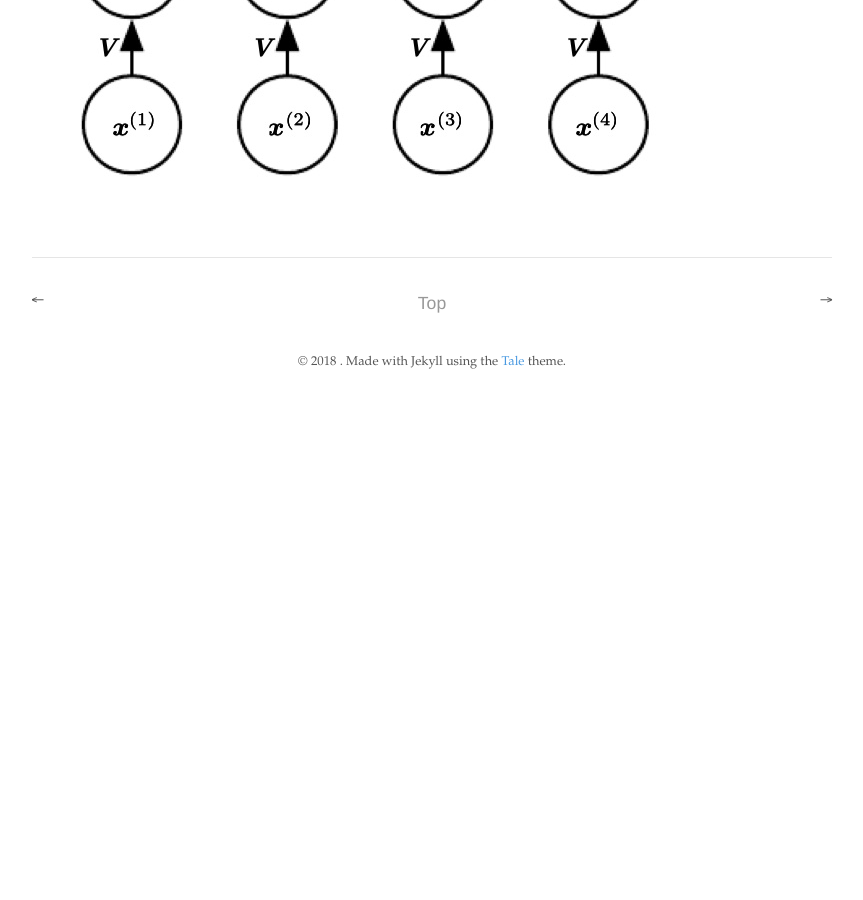
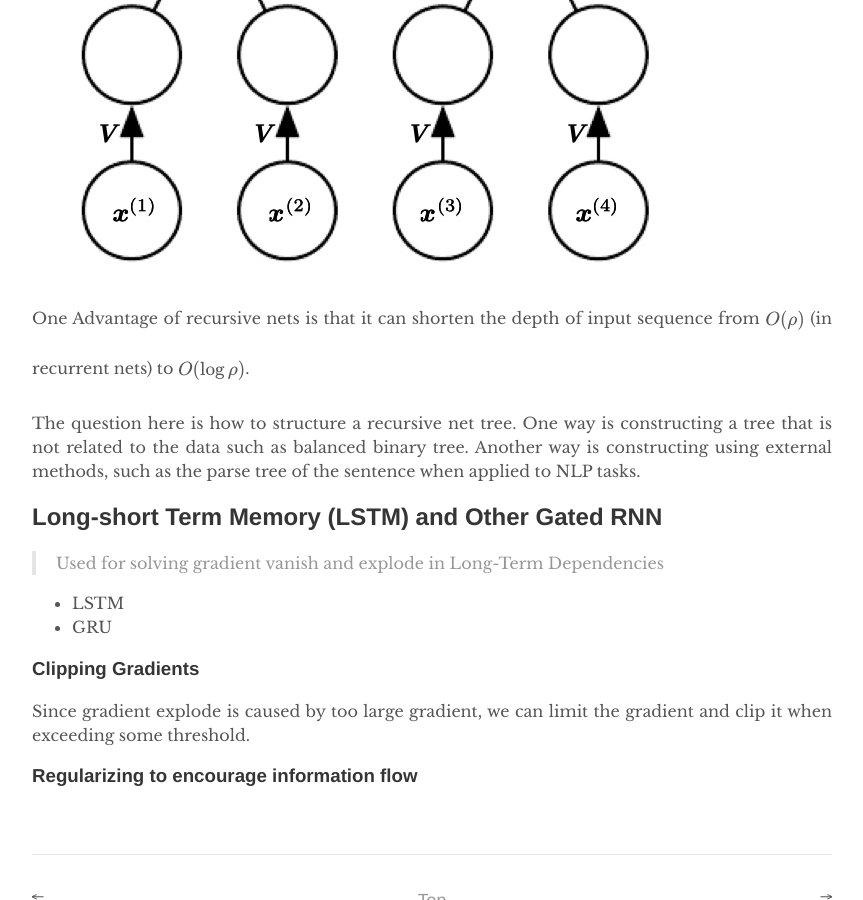
Before and after one commit to djdongjin/djdongjin.github.io, a Jekyll site: the page built from _posts/2018-11-05-Note-10-of-Deep-Learning-RNN.md, in a window 1280 px wide and 900 px high, scrolled down 4561 px. Shown: the whole window, without its empty margins (208-1071 px from the left). Built offline with Jekyll 4.4.1, drawn with Linux system fonts in a browser that asks for light colours; formulas are drawn with MathJax 3; before the commit the page ends 4966 px from its top, so only the background shows below that; some of the changed text lies outside the part shown.

Commit message:
RNN finished

```diff
--- a/_posts/2018-11-05-Note-10-of-Deep-Learning-RNN.md
+++ b/_posts/2018-11-05-Note-10-of-Deep-Learning-RNN.md
@@ -22,7 +22,7 @@ as shown in the following picture:
 
 ## Computing the Gradient in a RNN
 
-Gradient computing in a RNN is almost the same as in a feedforward NN, except that backpropogating from $t^{(i+1)}$ to $t^{(t)}$ in the unfolded RNN, instead of from layer $i+1$ to layer $i$ as in a feedforward NN. Such a method is called *back-propagation through time* (BPTT).
+Gradient computing in a RNN is almost the same as in a feedforward NN, except that backpropogating from $t^{(i+1)}$ to $t^{(i)}$ in the unfolded RNN, instead of from layer $i+1$ to layer $i$ as in a feedforward NN. Such a method is called *back-propagation through time* (BPTT).
 
 ## Bidirectional RNNs
 
@@ -30,13 +30,13 @@ Bi-RNNs combine an RNN that moves forward through time beginning from the start
 
 ![][image-2]
 
-## Encoder-Decoder, Sequence-to-Sequence
-
-Sequence-to-sequence (seq2seq) architectures contains two RNNs, one of which is called *encoder* and used to generate the context representation of the input sequence, *C*, and the other is called *decoder* and used to generate the output sequence given *C*. Typically the last hidden state of encoder $h_{n_x}$ is used as the context representation *C*. The innovation of such an architecture is that the length $n_x$ and $n_y$ can vary from each other.
+## Encoder-Decoder, Sequence-to-Sequence Architectures
+> Able to map an input sequence to an output sequence with different length.
+Sequence-to-sequence (seq2seq) architectures contains two RNNs, one of which is called *encoder* and used to generate the context representation of the input sequence, $C$, and the other is called *decoder* and used to generate the output sequence given $C$. Typically the last hidden state of encoder $h_{n_x}$ is used as the context representation $C$. The innovation of such an architecture is that the length $n_x$ and $n_y$ can vary from each other.
 
 The two RNNs are trained jointly to maximize the average of $log P(y^{(1)},...,y^{(n_y) \mid x^{(1)},...,x^{(n_x)}}$ over all $(x,y)$ pairs in the training set.
 
-One limitation of seq2seq is when the context *C* has a dimension that is too small to properly summarize a long input sequence. This limitation can be resolved by an *attention mechanism* that learns to associate elements of the sequence *C* to elements of the output sequence.
+One limitation of seq2seq is when the context *C* has a dimension that is too small to properly summarize a long input sequence. This limitation can be resolved by an *attention mechanism* that learns to associate elements of the sequence $C$ to elements of the output sequence.
 
 ![the last hidden state of encoder is used as the context representation C.][image-3]
 
@@ -46,6 +46,23 @@ Recursive NN differentiate itself from Recurrent NN with a different computation
 
 ![][image-4]
 
+One Advantage of recursive nets is that it can shorten the depth of input sequence from $O(\rho)$ (in recurrent nets) to $O(\log \rho)$.
+
+The question here is how to structure a recursive net tree. One way is constructing a tree that is not related to the data such as balanced binary tree. Another way is constructing using external methods, such as the parse tree of the sentence when applied to NLP tasks.
+
+## Long-short Term Memory (LSTM) and Other Gated RNN
+> Used for solving gradient vanish and explode in Long-Term Dependencies
+
+- LSTM
+- GRU
+
+### Clipping Gradients
+Since gradient explode is caused by too large gradient, we can limit the gradient and clip it when exceeding some threshold.
+
+### Regularizing to encourage information flow
+
+
+
 
 
 [image-1]:	/assets/2018-11-05-RNN.jpg "RNN: circular v.s. unfolded"
```
